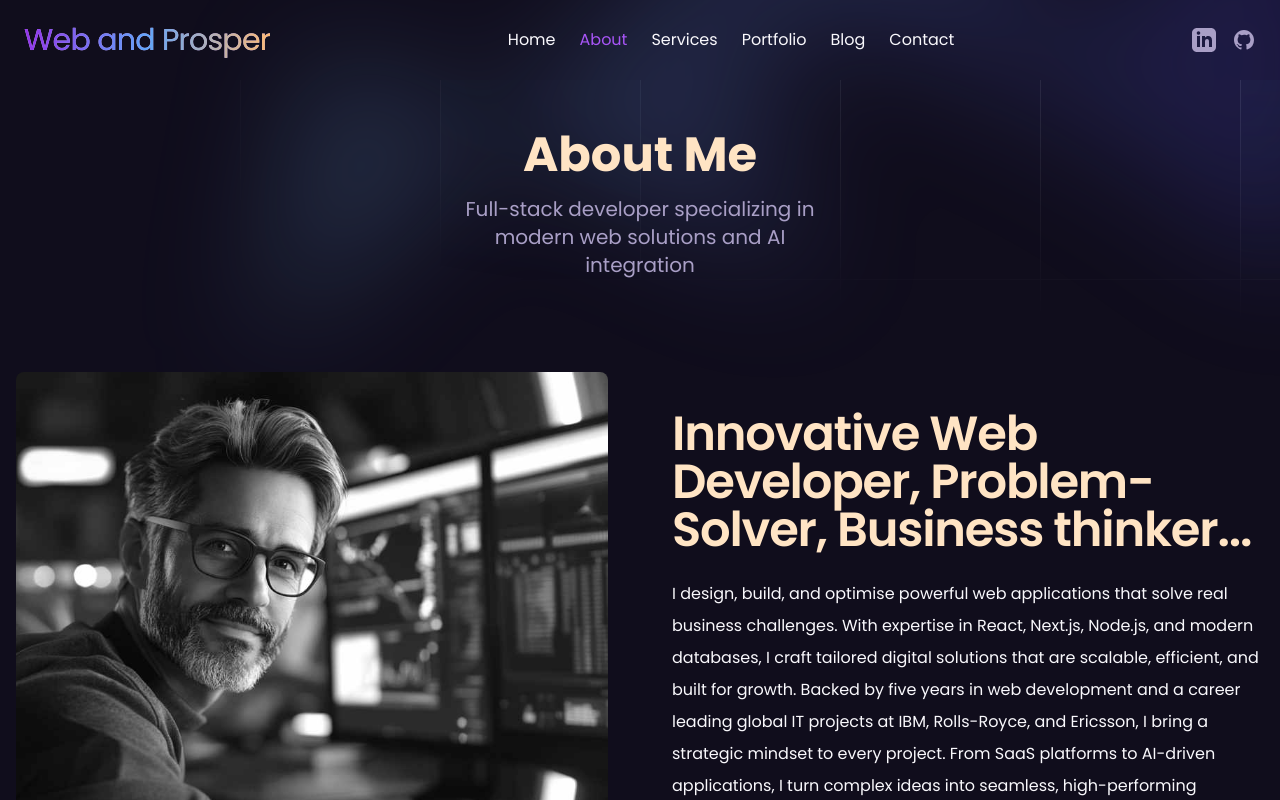
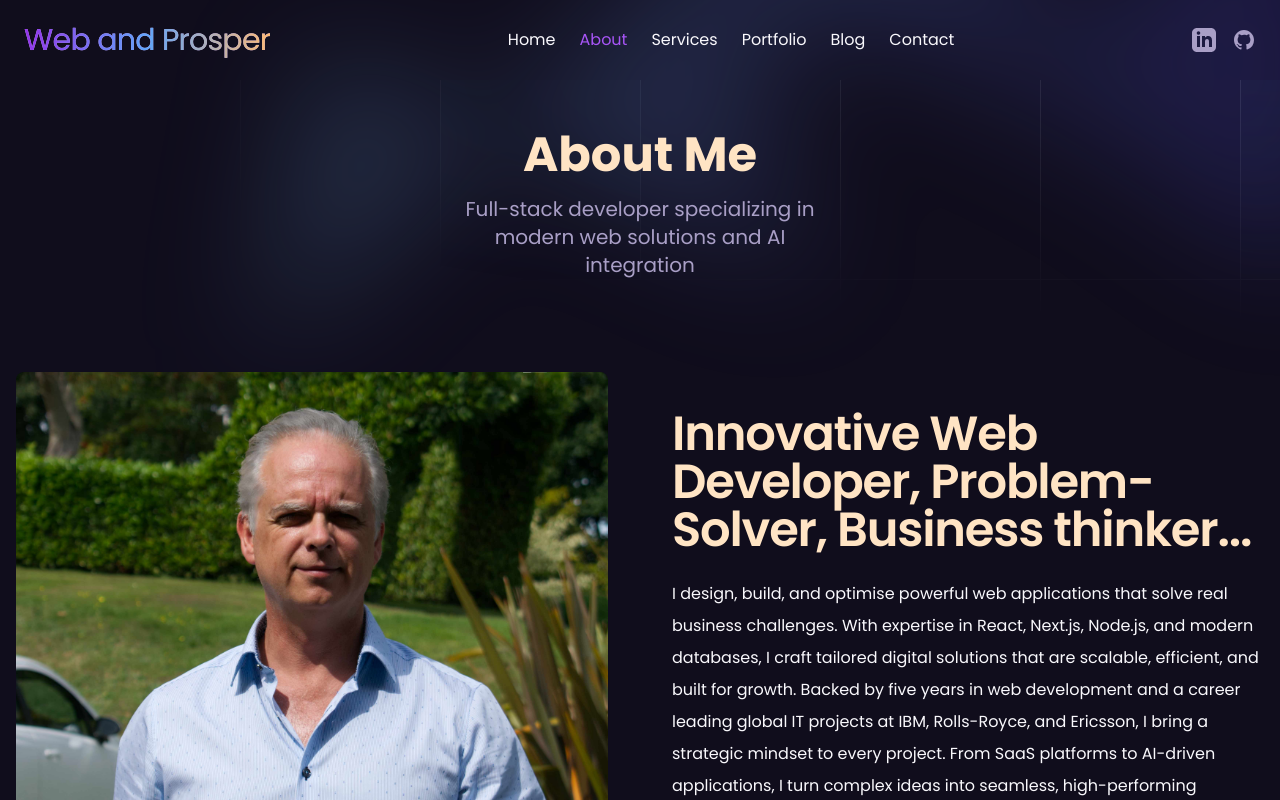
Before and after one commit to Daddyjohn63/jp-portfolio-website, a Next.js app: page /about in a window 1280 px wide. Built offline with nearby package versions, Linux system fonts and the light colour scheme.

Commit message:
added my image

```diff
--- a/components/about/AboutIntro.jsx
+++ b/components/about/AboutIntro.jsx
@@ -13,11 +13,11 @@ const AboutIntro = () => {
           <div className="grid grid-cols-1 gap-5 w-full relative h-fit">
             <div className="image">
               <Image
-                src="/images/about-test-v2.jpg"
+                src="/images/john-paul-v1.jpg"
                 alt="About Image"
                 className="w-full h-full sm:min-h-[550px] min-h-[450px] object-cover rounded-lg"
-                width={550}
-                height={550}
+                width={800}
+                height={600}
                 priority
               />
             </div>
--- a/components/home/PortfolioSection.jsx
+++ b/components/home/PortfolioSection.jsx
@@ -29,7 +29,7 @@ const PortfolioSection = async () => {
         </div>
       </div>
       <div className="flex w-full items-center justify-center md:pb-12">
-        <CtaButton label="See more of my work" />
+        <CtaButton href="/portfolio" label="See more of my work" />
       </div>
     </div>
   );
```
Also changed, not shown: public/images/john-paul-v1.jpg (added), public/images/john-paul.jpg (added).
